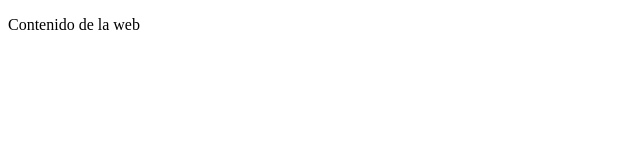
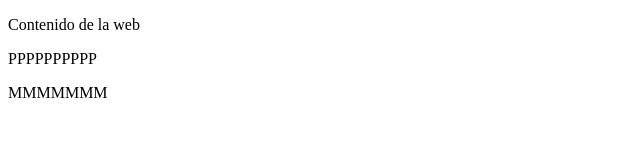
Before and after one commit to EduardoAguilarCoppel/ejercicio-g, a plain HTML site: page index.html in a window 1280 px wide. Shown: the whole page, without its empty margins (0-640 px from the left). Drawn offline with Linux system fonts and the light colour scheme.

Commit message:
se añade mas contenido

```diff
--- a/index.html
+++ b/index.html
@@ -1,9 +1,11 @@
 <!DOCTYPE HTML>
 <html>
   <head>
-    <title>Titulo</title>
+    <title>Nuevo titulo</title>
   </head>
   <body>
     <p>Contenido de la web</p>
+    <p>PPPPPPPPPP</p>
+    <p>MMMMMMM</p>
   </body>
 </html>
```
